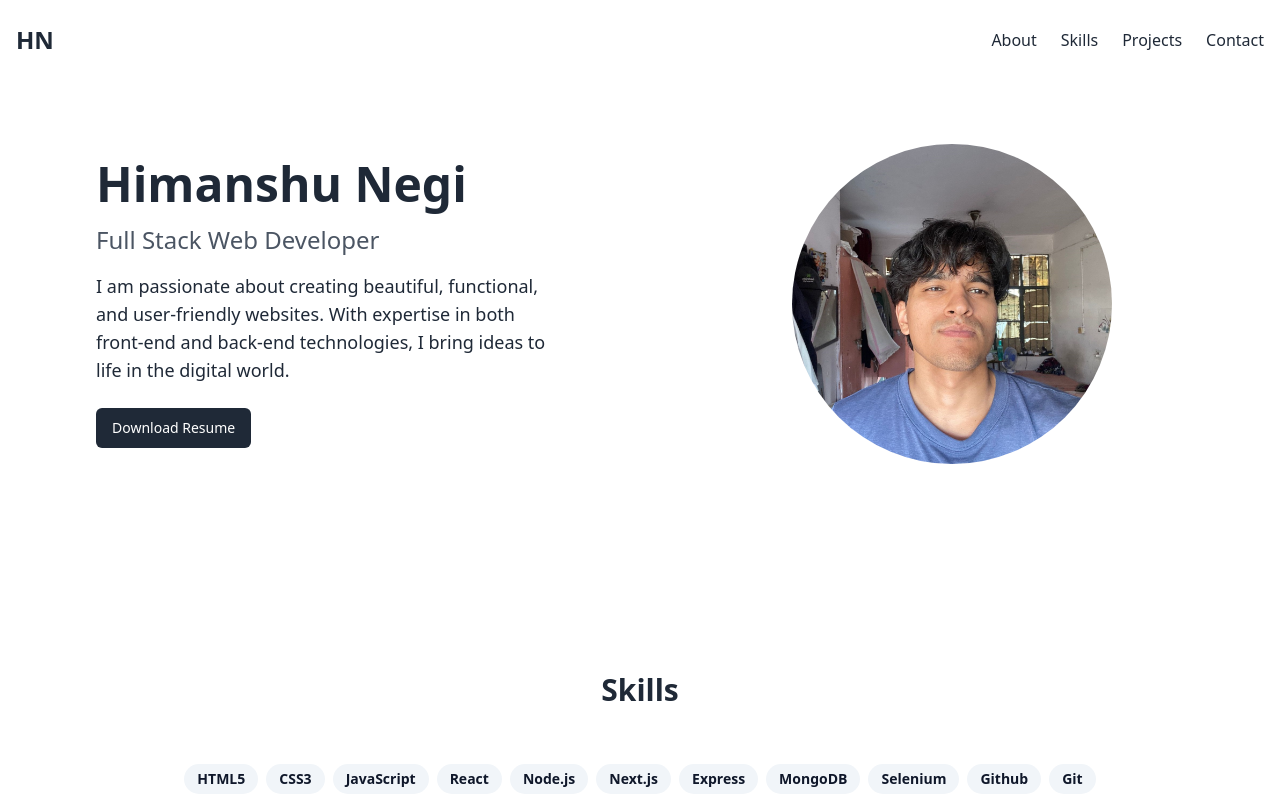
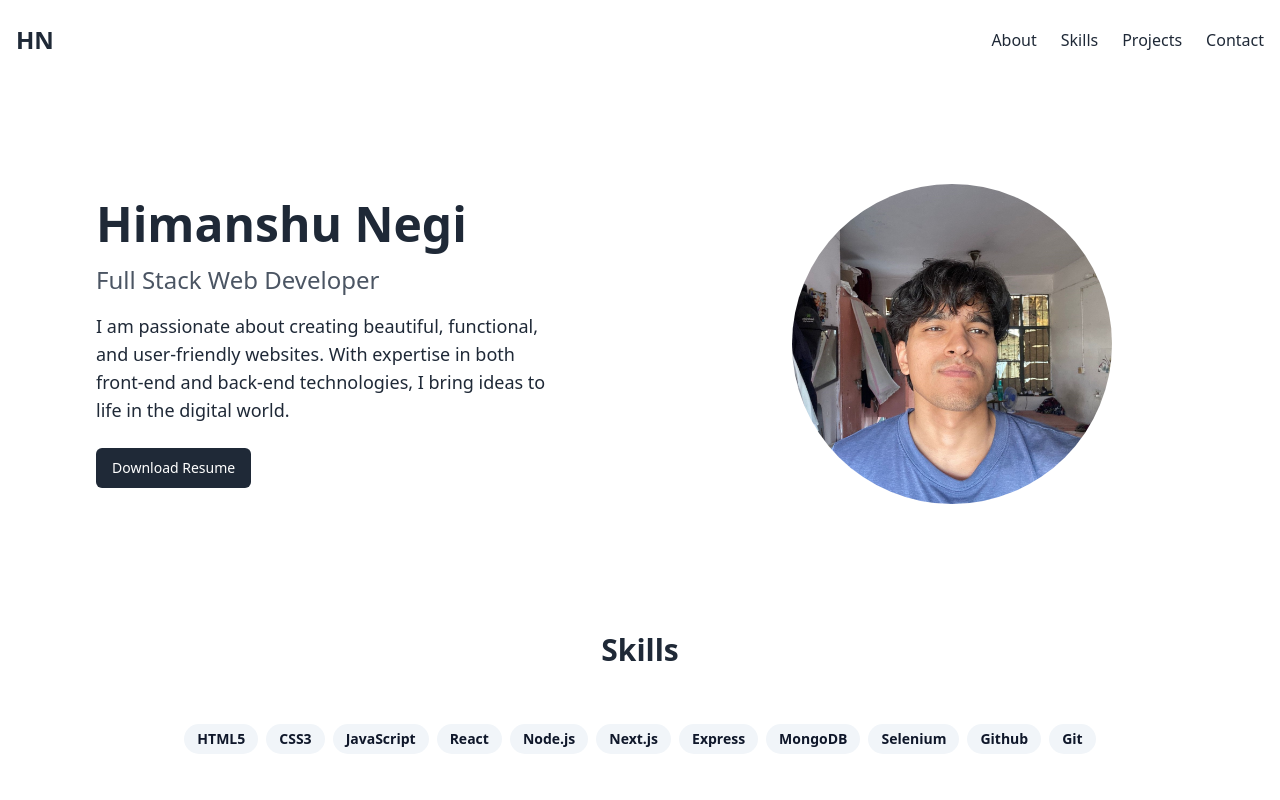
Before and after one commit to himanegi/portfolio, a React (Vite) app: page / in a window 1280 px wide. Shown: the top 800 px of the page. Built offline with nearby package versions, Linux system fonts and the light colour scheme.

Commit message:
fix margin

```diff
--- a/src/components/About.jsx
+++ b/src/components/About.jsx
@@ -8,7 +8,7 @@ export function About() {
       <section
         ref={aboutRef}
         id="about"
-        className="container mx-auto px-4 py-16 mb-20 scroll-m-20"
+        className="container mx-auto px-4 py-16 mt-10 scroll-m-20"
       >
         <div className="flex flex-col md:flex-row items-center justify-between">
           <div className="px-20 md:w-1/2 mb-8 md:mb-0">
```
